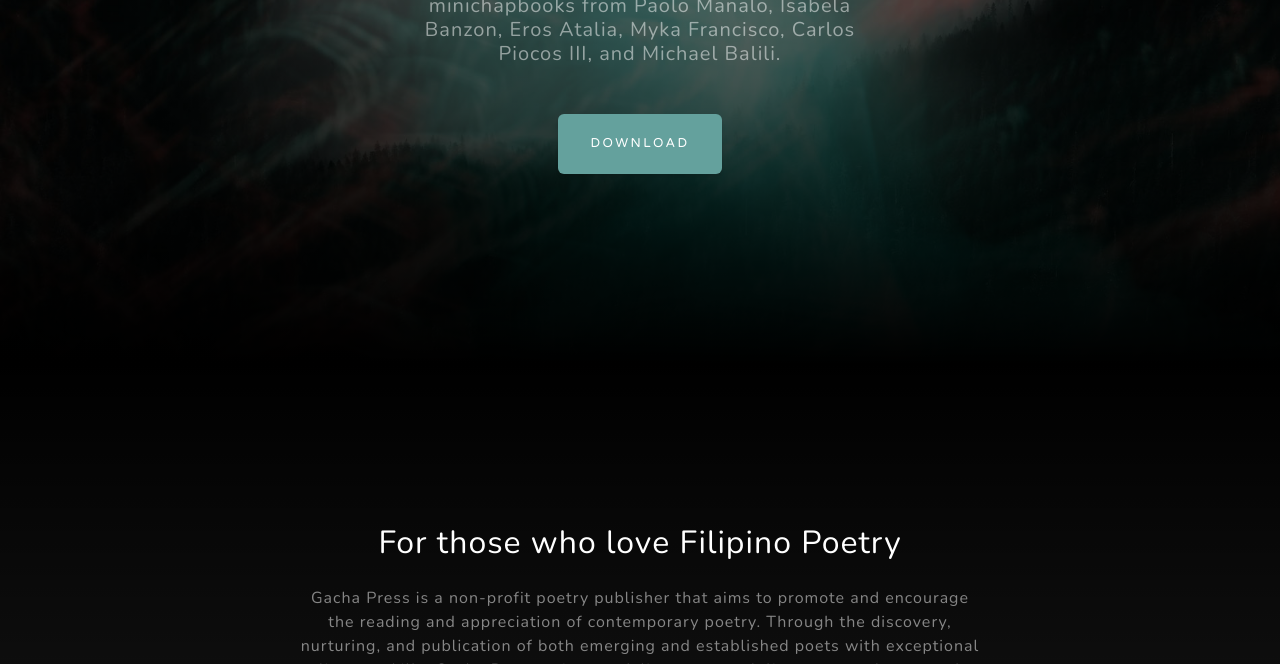
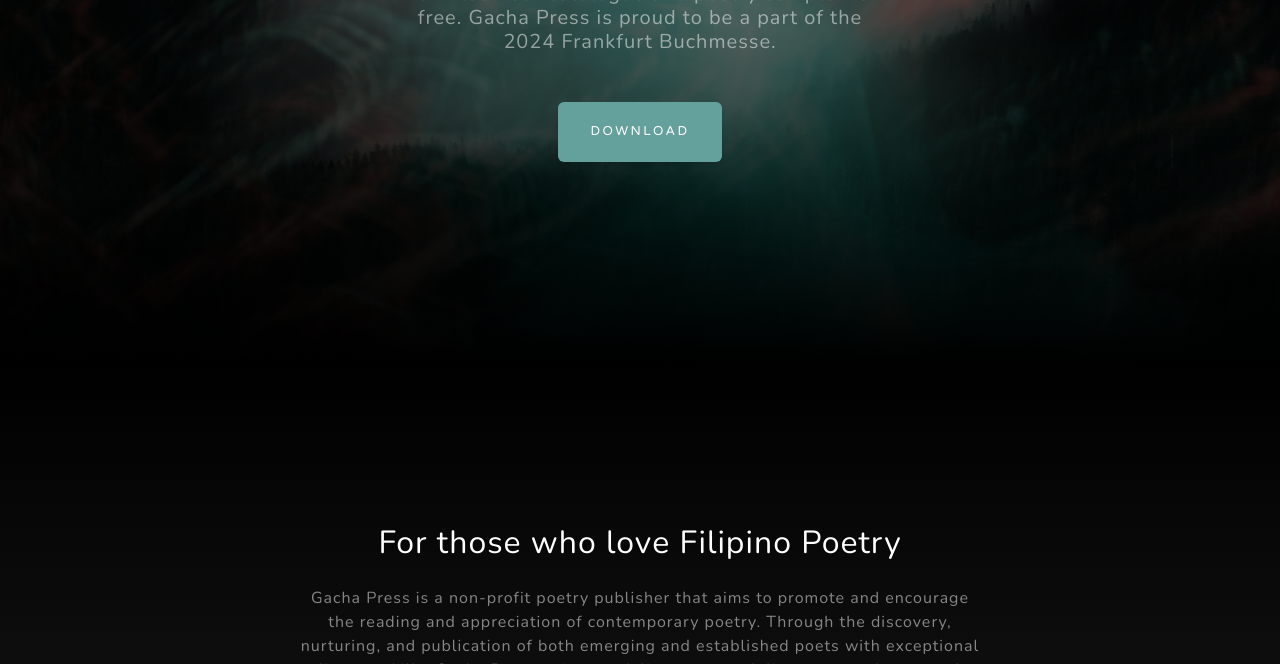
Before and after one commit to gachapress/gachapress.github.io, a plain HTML site: page index.html in a window 1280 px wide. Shown: the part 436-1100 px from the top of the page. Drawn offline with nearby package versions, Linux system fonts and the light colour scheme.

Commit message:
Update index.html

```diff
--- a/index.html
+++ b/index.html
@@ -39,8 +39,8 @@
                 <div class="d-flex justify-content-center">
                     <div class="text-center">
                         <h1 class="mx-auto my-0 text-uppercase">Poetry Sampler</h1>
-                        <h2 class="text-white-50 mx-auto mt-2 mb-5">Download our poetry sampler for free featuing minichapbooks from Paolo Manalo, Isabela Banzon, Eros Atalia, Myka Francisco, Carlos Piocos III, and Michael Balili.</h2>
-                        <a class="btn btn-primary" href="https://www.mediafire.com/file/nyv2zegci0m84ve/Gacha_Release_Day_-_High_Quality.zip/file">Download</a>
+                        <h2 class="text-white-50 mx-auto mt-2 mb-5">Download our catalogue and poetry sampler for free. Gacha Press is proud to be a part of the 2024 Frankfurt Buchmesse.</h2>
+                        <a class="btn btn-primary" href="Gacha Press Catalogue and Sampler.zip">Download</a>
                     </div>
                 </div>
             </div>
```
